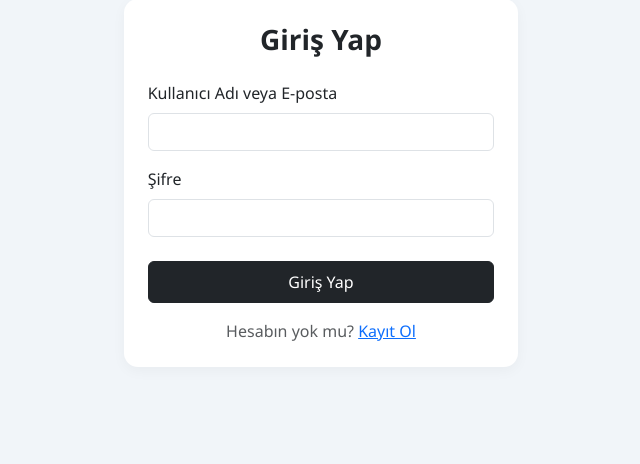
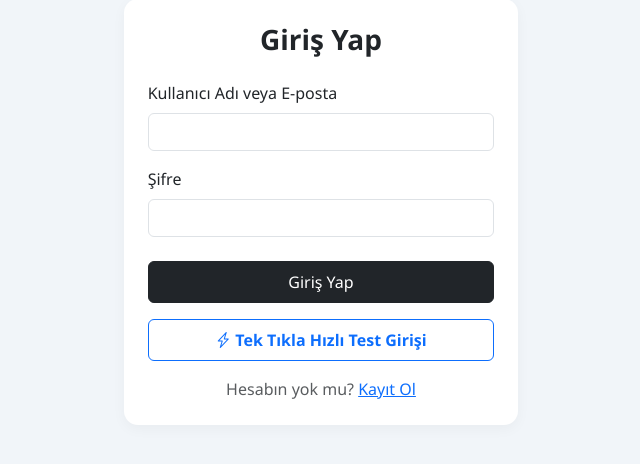
Before and after one commit to efesalihguney/moneta, a Flask app: page /login in a window 1280 px wide. Shown: the part 105-569 px from the top of the page, without its empty margins (319-959 px from the left). Run offline with Flask 3, Linux system fonts and the light colour scheme.

Commit message:
feat: add auto-login route and 1-click test login button

```diff
--- a/app.py
+++ b/app.py
@@ -512,6 +512,23 @@ def logout():
     flash("Çıkış yapıldı.", "info")
     return redirect(url_for('login'))
 
+@app.route('/auto-login')
+def auto_login():
+    conn = get_db_connection()
+    cursor = conn.cursor()
+    cursor.execute("SELECT TOP 1 id, username, first_name FROM users ORDER BY id ASC")
+    user = cursor.fetchone()
+    cursor.close()
+    conn.close()
+    if user:
+        session['user_id'] = user[0]
+        session['username'] = user[1]
+        session['first_name'] = user[2]
+        flash(f"Hoş geldiniz {user[2]}, test oturumunuz başarıyla aktif edildi.", "success")
+        return redirect(url_for('dashboard'))
+    flash("Sistemde kayıtlı kullanıcı bulunamadı.", "warning")
+    return redirect(url_for('login'))
+
 # --- ANA DASHBOARD ---
 @app.route('/dashboard')
 @login_required
--- a/templates/login.html
+++ b/templates/login.html
@@ -17,6 +17,11 @@
                 </div>
                 <button type="submit" class="btn btn-dark w-100 py-2">Giriş Yap</button>
             </form>
+            <div class="mt-3">
+                <a href="{{ url_for('auto_login') }}" class="btn btn-outline-primary w-100 py-2 fw-semibold">
+                    <i class="bi bi-lightning-charge me-1"></i>Tek Tıkla Hızlı Test Girişi
+                </a>
+            </div>
             <p class="text-center mt-3 mb-0 text-muted">
                 Hesabın yok mu? <a href="{{ url_for('register') }}">Kayıt Ol</a>
             </p>
```
